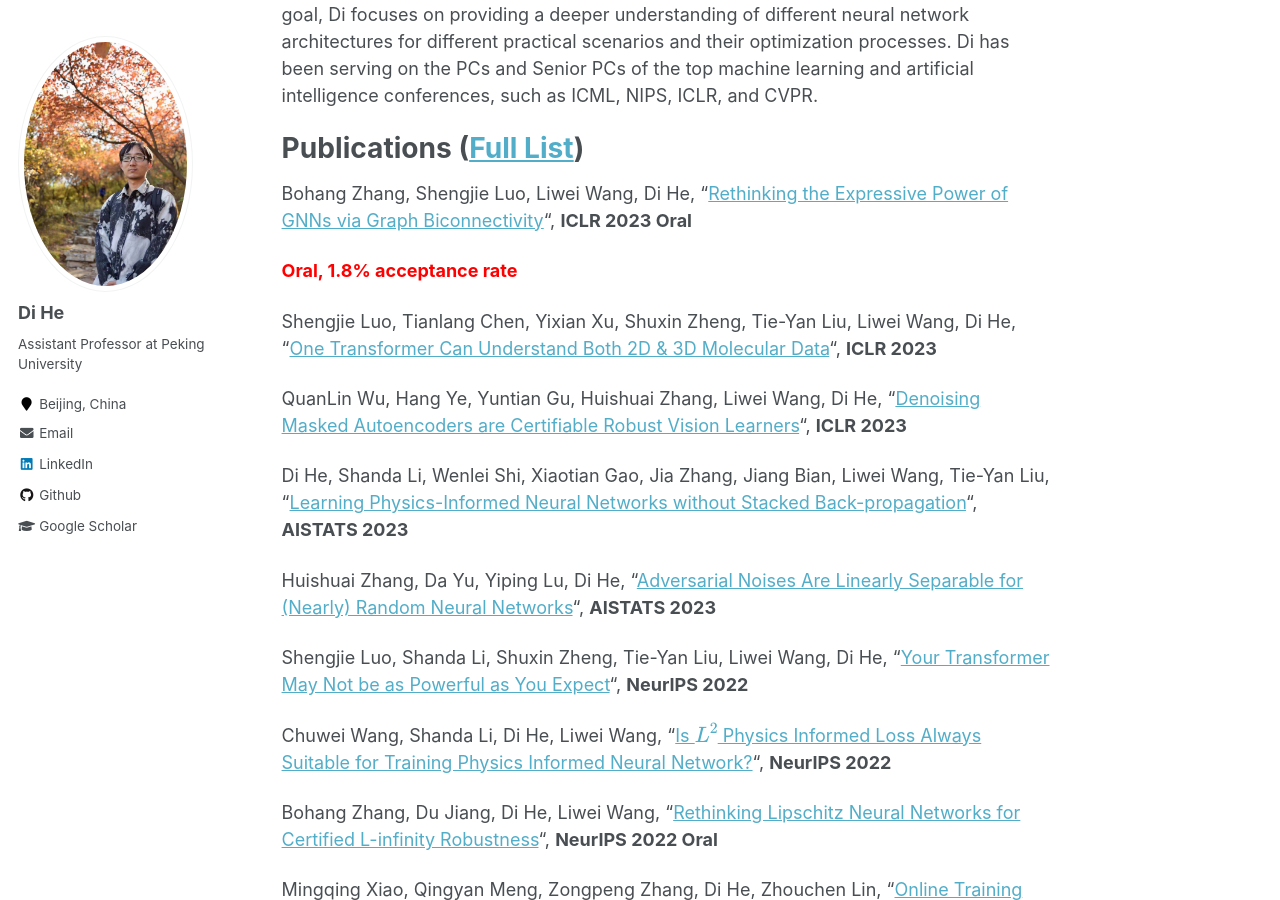
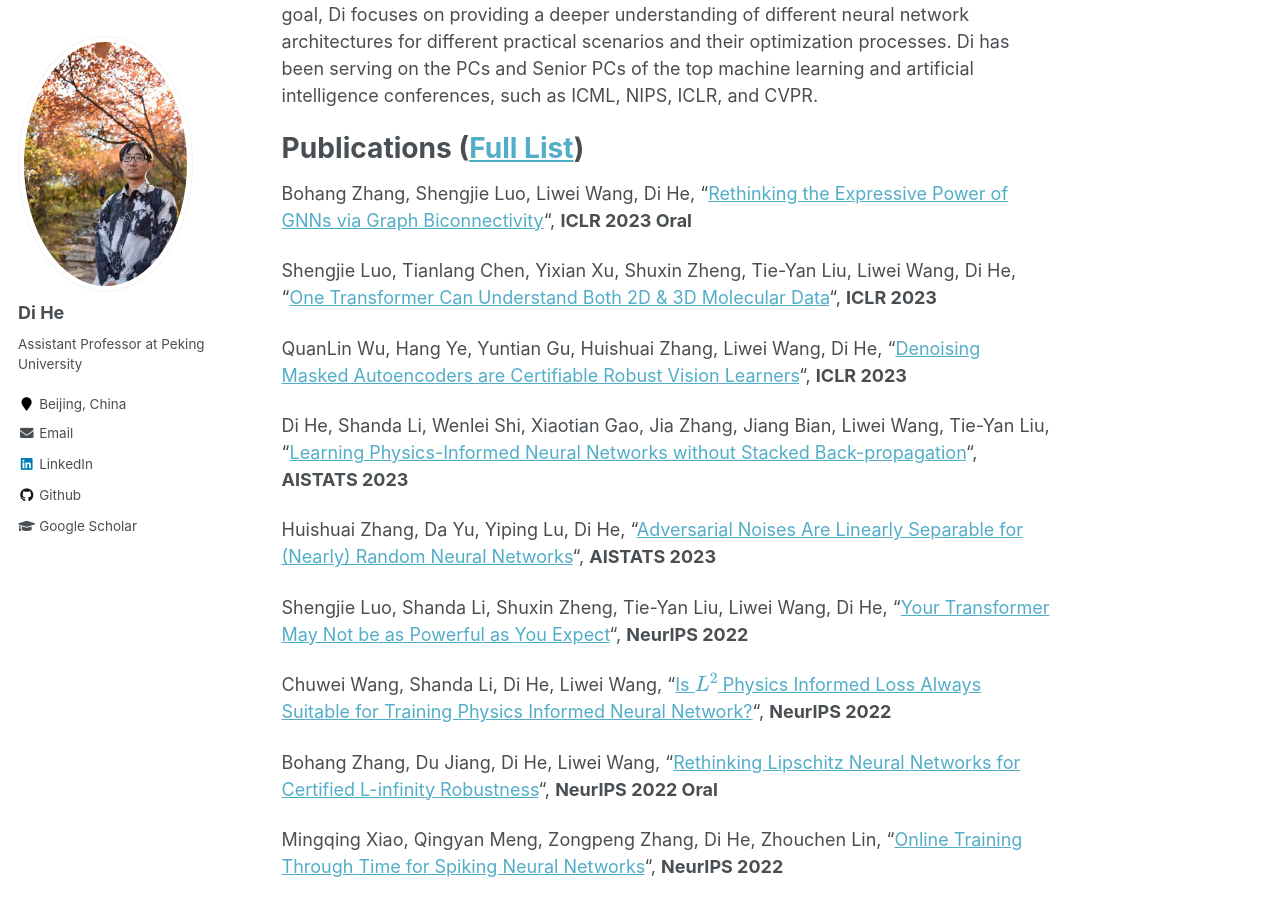
Before and after one commit to DiHe-PKU/DiHe-PKU.github.io, a Jekyll site: the page built from _pages/about.md, in a window 1280 px wide and 900 px high, scrolled down 372 px. Built offline with Jekyll 4.4.1, drawn with Linux system fonts in a browser that asks for light colours; formulas are drawn with MathJax 3.

Commit message:
Update about.md

```diff
--- a/_pages/about.md
+++ b/_pages/about.md
@@ -17,8 +17,6 @@ Publications ([Full List](https://scholar.google.com/citations?hl=zh-CN&user=orV
 =====
 
 Bohang Zhang, Shengjie Luo, Liwei Wang, Di He, “[Rethinking the Expressive Power of GNNs via Graph Biconnectivity](https://openreview.net/forum?id=r9hNv76KoT3)“, **ICLR 2023 Oral**
-
-**<font color=red>Oral, 1.8% acceptance rate</font>**
 
 Shengjie Luo, Tianlang Chen, Yixian Xu, Shuxin Zheng, Tie-Yan Liu, Liwei Wang, Di He, “[One Transformer Can Understand Both 2D & 3D Molecular Data](https://openreview.net/forum?id=vZTp1oPV3PC)“, **ICLR 2023**
 
```
